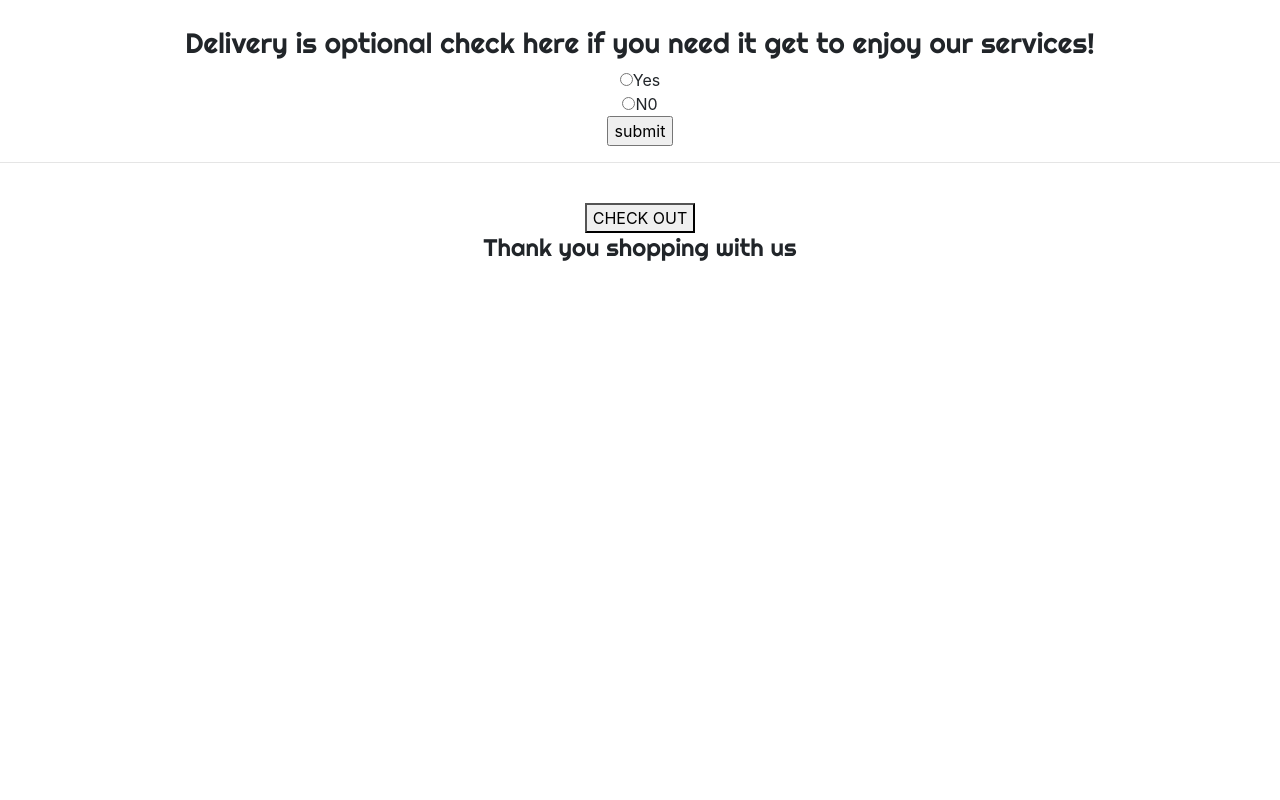
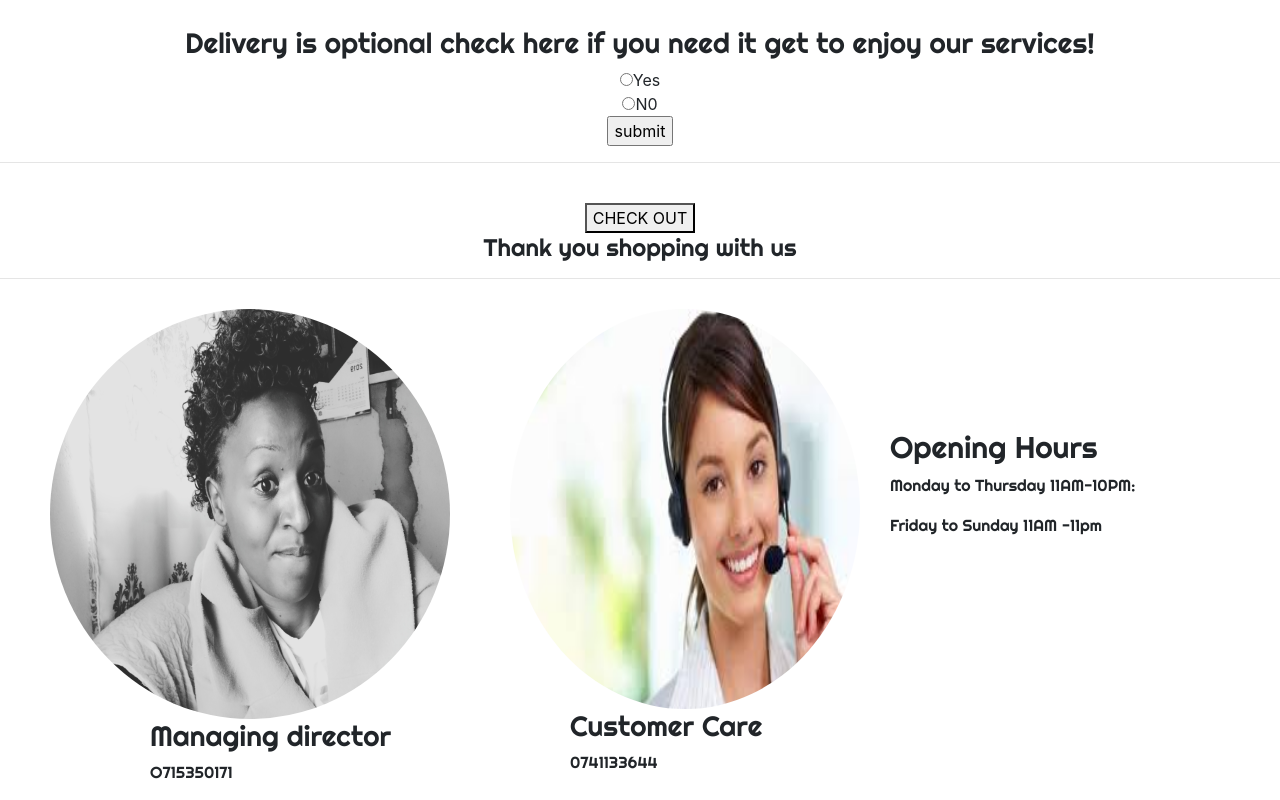
Before and after one commit to rmogusu/Blaze-Pizza, a plain HTML site: page index.html in a window 1280 px wide. Shown: the part 2593-3393 px from the top of the page. Before the commit the page ends 2871 px from the top, so only its background shows below. Drawn offline with Linux system fonts and the light colour scheme; some icons are missing; a web font is replaced by a local one.

Commit message:
Add contact us

```diff
--- a/css/styles.css
+++ b/css/styles.css
@@ -115,3 +115,23 @@ margin-left:50px;
 .thanks{
   font-family: 'Righteous', cursive;
 }
+#contact{
+  margin-top:30px;
+  font-family: 'Righteous', cursive;
+  margin-left:50px;
+  border-radius: 100%;
+}
+.open{
+  margin-top:120px;
+  font-size:30px;
+}
+.cust{
+  border-radius:100%;
+  margin-left:40px;
+}
+.img{
+  border-radius:100%;
+}
+.title{
+  margin-left:100px;
+}
--- a/index.html
+++ b/index.html
@@ -23,7 +23,7 @@
       <li><a href="#home">Home</a></li>
     </ul>
   </div>
-  <div id ="home">
+  <div id="home">
     <div class="container-full">
       <h1 id="welcome">WELCOME</h1>
       <p id="description"> Blaze Pizza is a local, chef-owned business.<br> You can really
@@ -167,9 +167,9 @@
     </div>
   </div>
   <hr>
-  <div id ="order">
+  <div id="order">
     <div class="delivery">
-    <h3 class ="deli">Delivery is optional check here if you need it get to enjoy our services!</h3>
+      <h3 class="deli">Delivery is optional check here if you need it get to enjoy our services!</h3>
       <form class="del">
         <input type="radio" name="delivery" value="0">Yes<br>
         <input type="radio" name="delivery" value="0">N0<br>
@@ -181,9 +181,30 @@
   <div class="check">
     <button class=" check-out-button" id="check-out-button"><i class="fa fa-cutlery" aria-hidden="true"></i>
       CHECK OUT</button>
-          <h4 class ="thanks">Thank you shopping with us</h4>
+    <h4 class="thanks">Thank you shopping with us</h4>
     <ul id="checkouts">
     </ul>
   </div>
+  <hr>
+  <div id="contact">
+    <div class="row">
+      <div class="col-md-4">
+        <img src="images/image.jpg" alt="img"  class="img" height="300px" width="400px">
+        <h3 class="title">Managing director</h3>
+        <p class ="title">O715350171</p>
+      </div>
+      <div class="col-md-4">
+        <img src="images/cust.jpg" alt="medium"  class ="cust" height="400px" width="350px">
+        <h3 class ="title">Customer Care</h3>
+        <p class ="title">0741133644</p>
+      </div>
+      <div class="col-md-4">
+        <h4 class ="open">Opening Hours</h4>
+        <p> Monday to Thursday 11AM-10PM:</p>
+        <p>Friday to Sunday 11AM -11pm</p>
+      </div>
+    </div>
+  </div>
 </body>
+
 </html>
```
Also changed, not shown: images/cust.jpg (added), images/image.jpg (added). Lines whose indentation alone changed are shown as unchanged.
